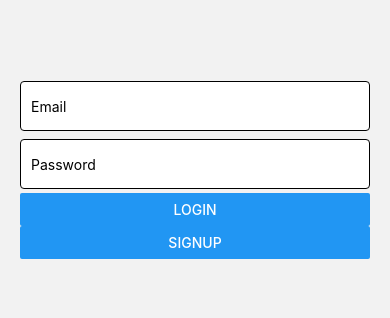
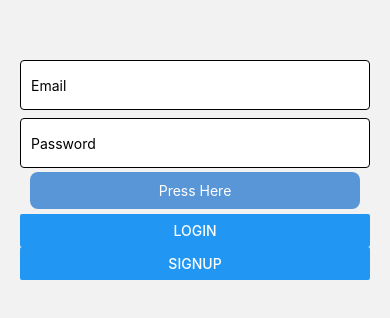
Before and after one commit to ricardo-ervilha/dcc174-trabalho-2, a React Native app in the folder telemedicina/: screen /Login in a window 390 px wide. Shown: the part 254-572 px from the top of the page. Built offline with nearby package versions, Linux system fonts and the light colour scheme; no server answers.

Commit message:
Componentização

```diff
--- /dev/null
+++ b/telemedicina/app/components/CustomButton.tsx
@@ -0,0 +1,36 @@
+import React from 'react'
+import { View, Text, Button, StyleSheet, TouchableOpacity } from "react-native";
+
+export default class CustomButton extends React.Component {
+    render() {
+      return (
+        <View style={styles.container}>
+          <TouchableOpacity style={styles.button}>
+            <Text style={styles.text}>Press Here</Text>
+          </TouchableOpacity>
+        </View>
+      );
+    }
+}
+
+const styles = StyleSheet.create({
+  container: {
+    flex: 1,
+    justifyContent: 'center',
+    paddingHorizontal: 10,
+    marginBottom: 5
+  },
+  button: {
+    alignItems: 'center',
+    backgroundColor: '#5996D8',
+    padding: 10,
+    borderRadius: 8,
+  },
+  text:{
+    color: "#FFFFFF",
+  },
+  countContainer: {
+    alignItems: 'center',
+    padding: 10,
+  },
+});
--- a/telemedicina/app/screens/Login.tsx
+++ b/telemedicina/app/screens/Login.tsx
@@ -2,6 +2,8 @@ import { View, Text, StyleSheet, TextInput, ActivityIndicator, Button, KeyboardA
 import React, { useState } from 'react'
 import { FIREBASE_AUTH } from '../../FirebaseConfig';
 import { createUserWithEmailAndPassword, signInWithEmailAndPassword } from 'firebase/auth';
+
+import CustomButton from '../components/CustomButton';
 
 const Login = () => {
     const [email, setEmail] = useState('');
@@ -46,6 +48,7 @@ const Login = () => {
 
                 {loading ? <ActivityIndicator size="large" color="#0000ff"/> :
                 <>
+                    <CustomButton/>
                     <Button title='Login' onPress={signIn}/>
                     <Button title='SignUp' onPress={signUp}/>
                 </>
--- a/telemedicina/package.json
+++ b/telemedicina/package.json
@@ -17,7 +17,10 @@
     "react": "18.3.1",
     "react-native": "0.76.6",
     "react-native-screens": "~4.4.0",
-    "react-native-safe-area-context": "4.12.0"
+    "react-native-safe-area-context": "4.12.0",
+    "react-dom": "18.3.1",
+    "react-native-web": "~0.19.13",
+    "@expo/metro-runtime": "~4.0.1"
   },
   "devDependencies": {
     "@babel/core": "^7.25.2",
--- a/telemedicina/tsconfig.json
+++ b/telemedicina/tsconfig.json
@@ -1,6 +1,7 @@
 {
   "extends": "expo/tsconfig.base",
   "compilerOptions": {
+    "jsx": "react",
     "strict": true
   }
 }
```
Also changed, not shown: 1 other file (tests, documents, lock files or other folders).
